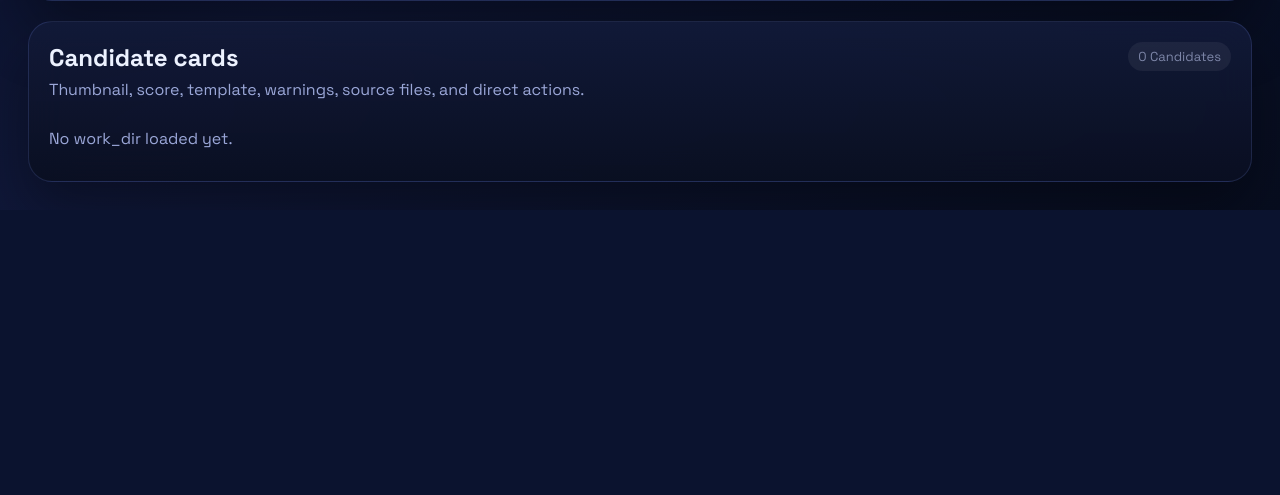
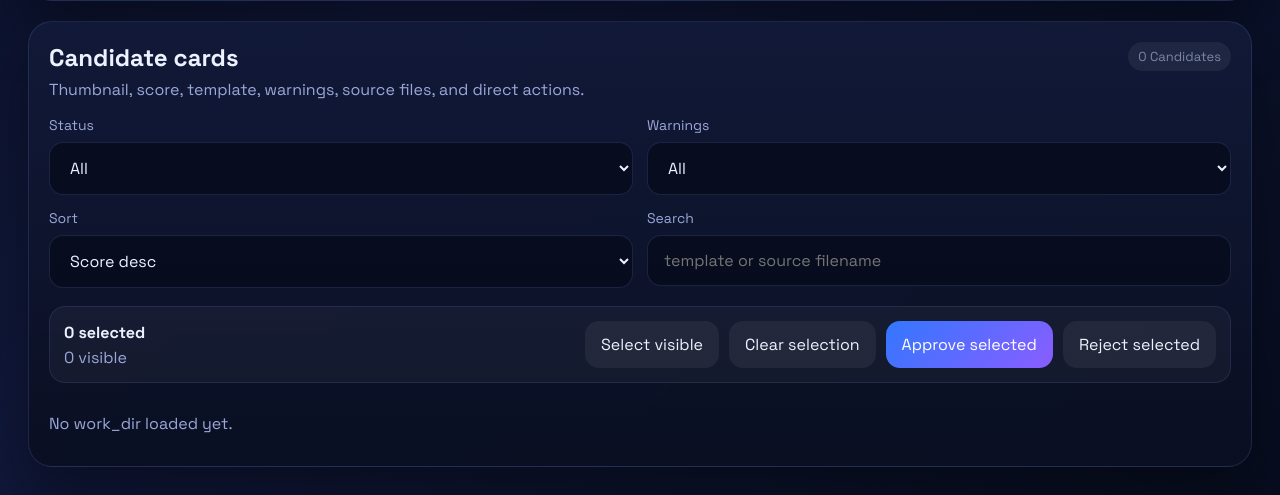
Before and after one commit to oleg3479881328-code/Yt-Dlp-Download-Manager, a FastAPI app: page /video-mix in a window 1280 px wide. Shown: the part 1013-1508 px from the top of the page. Before the commit the page ends 1223 px from the top, so only its background shows below. Run offline with FastAPI, Linux system fonts and the light colour scheme; data that the repository does not hold is empty; some libraries are stand-ins or nearby versions.

Commit message:
Add VIDEO MIX dashboard review controls

```diff
--- a/app/main.py
+++ b/app/main.py
@@ -22,6 +22,7 @@ from .video_mix_dashboard import (
     build_dashboard_payload as build_video_mix_dashboard_payload,
 )
 from .video_mix_dashboard import (
+    bulk_update_candidate_status,
     export_approved_candidates,
     open_dashboard_target,
     resolve_relative_work_path,
@@ -70,6 +71,12 @@ class VideoMixCandidateRequest(BaseModel):
 class VideoMixExportRequest(BaseModel):
     work_dir: str
     ffmpeg: str = "ffmpeg"
+
+
+class VideoMixBulkRequest(BaseModel):
+    work_dir: str
+    candidate_ids: list[str]
+    note: str = ""
 
 
 class VideoMixOpenRequest(BaseModel):
@@ -276,6 +283,18 @@ async def video_mix_dashboard(work_dir: str) -> dict[str, Any]:
     return build_video_mix_dashboard_payload(work_dir)
 
 
+@app.post("/api/video-mix/candidates/bulk/approve")
+async def approve_video_mix_candidates_bulk(payload: VideoMixBulkRequest) -> dict[str, Any]:
+    dashboard = bulk_update_candidate_status(payload.work_dir, payload.candidate_ids, CandidateStatus.APPROVED, payload.note)
+    return {"ok": True, "dashboard": dashboard}
+
+
+@app.post("/api/video-mix/candidates/bulk/reject")
+async def reject_video_mix_candidates_bulk(payload: VideoMixBulkRequest) -> dict[str, Any]:
+    dashboard = bulk_update_candidate_status(payload.work_dir, payload.candidate_ids, CandidateStatus.REJECTED, payload.note)
+    return {"ok": True, "dashboard": dashboard}
+
+
 @app.post("/api/video-mix/candidates/{candidate_id}/approve")
 async def approve_video_mix_candidate(candidate_id: str, payload: VideoMixCandidateRequest) -> dict[str, Any]:
     dashboard = update_video_mix_candidate_status(payload.work_dir, candidate_id, CandidateStatus.APPROVED, payload.note)
--- a/app/static/styles.css
+++ b/app/static/styles.css
@@ -383,6 +383,36 @@ code {
   display: grid;
   gap: 20px;
 }
+.video-mix-toolbar,
+.video-mix-selection-bar {
+  display: grid;
+  gap: 14px;
+  margin-bottom: 18px;
+}
+.video-mix-toolbar {
+  grid-template-columns: repeat(4, minmax(0, 1fr));
+}
+.video-mix-search-field {
+  min-width: 0;
+}
+.video-mix-selection-bar {
+  grid-template-columns: minmax(0, 1fr) auto;
+  align-items: end;
+  padding: 14px;
+  border-radius: 16px;
+  border: 1px solid rgba(145, 164, 255, 0.12);
+  background: rgba(255, 255, 255, 0.04);
+}
+.video-mix-selection-summary {
+  display: grid;
+  gap: 4px;
+}
+.video-mix-selection-actions {
+  display: flex;
+  gap: 10px;
+  flex-wrap: wrap;
+  justify-content: flex-end;
+}
 .video-mix-candidate-grid {
   display: grid;
   grid-template-columns: repeat(auto-fit, minmax(320px, 1fr));
@@ -395,6 +425,26 @@ code {
   padding: 18px;
   display: grid;
   gap: 14px;
+}
+.video-mix-candidate-card.is-selected {
+  border-color: rgba(78, 166, 255, 0.5);
+  box-shadow: 0 0 0 1px rgba(78, 166, 255, 0.2);
+}
+.video-mix-card-toolbar {
+  display: flex;
+  justify-content: space-between;
+  gap: 12px;
+  align-items: center;
+}
+.video-mix-select-toggle {
+  display: inline-flex;
+  align-items: center;
+  gap: 8px;
+  color: var(--text);
+}
+.video-mix-select-toggle input {
+  width: auto;
+  margin: 0;
 }
 .video-mix-card-top {
   display: grid;
@@ -489,6 +539,7 @@ code {
   .details-card { height: auto; position: static; }
   .video-mix-layout { grid-template-columns: 1fr; }
   .video-mix-sidebar { position: static; }
+  .video-mix-toolbar { grid-template-columns: repeat(2, minmax(0, 1fr)); }
 }
 @media (max-width: 920px) {
   .workbench-grid, .lower-grid, .dashboard-grid { grid-template-columns: 1fr; }
@@ -499,6 +550,8 @@ code {
   .video-mix-hero,
   .video-mix-card-top { grid-template-columns: 1fr; display: grid; }
   .video-mix-hero-actions { justify-content: flex-start; }
+  .video-mix-selection-bar { grid-template-columns: 1fr; }
+  .video-mix-selection-actions { justify-content: flex-start; }
 }
 @media (max-width: 820px) {
   .shell { grid-template-columns: 1fr; }
@@ -509,6 +562,7 @@ code {
   .clip-row { display: grid; }
   h1 { font-size: 34px; }
   .video-mix-shell { padding: 18px; }
+  .video-mix-toolbar,
   .video-mix-summary-grid,
   .video-mix-metrics { grid-template-columns: 1fr; }
   .video-mix-thumb { width: 100%; height: 220px; }
--- a/app/static/video-mix-dashboard.js
+++ b/app/static/video-mix-dashboard.js
@@ -1,6 +1,21 @@
 const state = {
   dashboard: null,
   workDir: "",
+  selectedCandidateIds: new Set(),
+  filters: {
+    status: "all",
+    warnings: "all",
+    search: "",
+    sort: "score_desc",
+  },
+};
+
+const STATUS_ORDER = {
+  generated: 0,
+  previewed: 1,
+  approved: 2,
+  rejected: 3,
+  exported: 4,
 };
 
 const qs = (selector) => document.querySelector(selector);
@@ -34,6 +49,10 @@ function fileUrl(relativePath) {
   return `/api/video-mix/file?${params.toString()}`;
 }
 
+function compareStrings(a, b) {
+  return String(a || "").localeCompare(String(b || ""));
+}
+
 async function fetchJson(url, options = {}) {
   const response = await fetch(url, {
     headers: { "Content-Type": "application/json" },
@@ -48,8 +67,72 @@ async function fetchJson(url, options = {}) {
 
 function setLoadState(label, className) {
   const element = qs("#vm-load-state");
+  if (!element) return;
   element.textContent = label;
   element.className = `status-chip ${className}`;
+}
+
+function visibleCandidates() {
+  if (!state.dashboard?.candidates?.length) {
+    return [];
+  }
+
+  const filtered = state.dashboard.candidates.filter((candidate) => {
+    if (state.filters.status !== "all" && candidate.status !== state.filters.status) {
+      return false;
+    }
+    if (state.filters.warnings === "with_warnings" && candidate.warnings.length === 0) {
+      return false;
+    }
+    if (state.filters.warnings === "without_warnings" && candidate.warnings.length > 0) {
+      return false;
+    }
+    if (state.filters.search) {
+      const haystack = [
+        candidate.template_id,
+        ...(candidate.source_filenames || []),
+        candidate.candidate_id,
+      ].join(" ").toLowerCase();
+      if (!haystack.includes(state.filters.search)) {
+        return false;
+      }
+    }
+    return true;
+  });
+
+  const sorted = [...filtered];
+  sorted.sort((left, right) => {
+    switch (state.filters.sort) {
+      case "score_asc":
+        return Number(left.score) - Number(right.score);
+      case "score_desc":
+        return Number(right.score) - Number(left.score);
+      case "duration_asc":
+        return Number(left.duration_ms) - Number(right.duration_ms);
+      case "duration_desc":
+        return Number(right.duration_ms) - Number(left.duration_ms);
+      case "status_asc":
+        return (STATUS_ORDER[left.status] ?? 99) - (STATUS_ORDER[right.status] ?? 99);
+      case "template_asc":
+        return compareStrings(left.template_id, right.template_id);
+      case "source_asc":
+        return compareStrings(left.source_filenames?.[0], right.source_filenames?.[0]);
+      default:
+        return Number(right.score) - Number(left.score);
+    }
+  });
+  return sorted;
+}
+
+function syncSelectionToVisible() {
+  if (!state.dashboard?.candidates?.length) {
+    state.selectedCandidateIds = new Set();
+    return;
+  }
+  const validIds = new Set(state.dashboard.candidates.map((candidate) => candidate.candidate_id));
+  state.selectedCandidateIds = new Set(
+    [...state.selectedCandidateIds].filter((candidateId) => validIds.has(candidateId)),
+  );
 }
 
 function renderProjectMeta() {
@@ -114,18 +197,29 @@ function candidateCommandButtons(candidate) {
   `;
 }
 
+function renderSelectionSummary(visible) {
+  const selectedCount = state.selectedCandidateIds.size;
+  qs("#vm-selected-count").textContent = `${selectedCount} selected`;
+  qs("#vm-visible-count").textContent = `${visible.length} visible`;
+}
+
 function renderCandidates() {
   const target = qs("#vm-candidates");
   if (!state.dashboard) {
     target.innerHTML = `<div class="empty">No work_dir loaded yet.</div>`;
-    return;
-  }
-  if (!state.dashboard.candidates.length) {
-    target.innerHTML = `<div class="empty">No candidates found in this work_dir.</div>`;
+    renderSelectionSummary([]);
     return;
   }
 
-  target.innerHTML = state.dashboard.candidates.map((candidate) => {
+  const candidates = visibleCandidates();
+  renderSelectionSummary(candidates);
+  if (!candidates.length) {
+    target.innerHTML = `<div class="empty">No candidates match the current filters.</div>`;
+    return;
+  }
+
+  target.innerHTML = candidates.map((candidate) => {
+    const isSelected = state.selectedCandidateIds.has(candidate.candidate_id);
     const thumbnail = candidate.thumbnail_path
       ? `<img class="video-mix-thumb" src="${escapeAttr(fileUrl(candidate.thumbnail_path))}" alt="${escapeAttr(candidate.candidate_id)} thumbnail">`
       : `<div class="video-mix-thumb video-mix-thumb-placeholder">No thumbnail</div>`;
@@ -148,7 +242,14 @@ function renderCandidates() {
       : `<div class="muted">No source clips attached.</div>`;
     const noteValue = escapeAttr(candidate.review_notes || "");
     return `
-      <article class="video-mix-candidate-card">
+      <article class="video-mix-candidate-card ${isSelected ? "is-selected" : ""}">
+        <div class="video-mix-card-toolbar">
+          <label class="video-mix-select-toggle">
+            <input type="checkbox" data-select-candidate="${escapeAttr(candidate.candidate_id)}" ${isSelected ? "checked" : ""}>
+            <span>Select</span>
+          </label>
+          <span class="status-chip status-${escapeAttr(candidate.status)}">${escapeHtml(candidate.status)}</span>
+        </div>
         <div class="video-mix-card-top">
           ${thumbnail}
           <div class="video-mix-card-head">
@@ -157,7 +258,6 @@ function renderCandidates() {
                 <h3>${escapeHtml(candidate.candidate_id)}</h3>
                 <p class="muted">${escapeHtml(candidate.template_id)}</p>
               </div>
-              <span class="status-chip status-${escapeAttr(candidate.status)}">${escapeHtml(candidate.status)}</span>
             </div>
             <div class="video-mix-metrics">
               <div><span>Score</span><strong>${escapeHtml(candidate.score)}</strong></div>
@@ -191,6 +291,9 @@ function renderCandidates() {
     `;
   }).join("");
 
+  document.querySelectorAll("[data-select-candidate]").forEach((checkbox) => {
+    checkbox.onchange = () => toggleSelection(checkbox.dataset.selectCandidate, checkbox.checked);
+  });
   document.querySelectorAll("[data-approve]").forEach((button) => {
     button.onclick = () => submitCandidateStatus(button.dataset.approve, "approve");
   });
@@ -217,12 +320,19 @@ function renderExportsPanel(paths = []) {
 }
 
 function renderAll() {
+  syncSelectionToVisible();
   renderProjectMeta();
   renderPipeline();
   renderCandidates();
   if (!state.dashboard) {
     renderExportsPanel([]);
   }
+}
+
+function applyDashboardPayload(payload) {
+  state.dashboard = payload;
+  syncSelectionToVisible();
+  renderAll();
 }
 
 async function loadDashboard(workDirOverride = "") {
@@ -236,14 +346,14 @@ async function loadDashboard(workDirOverride = "") {
   setLoadState("Loading...", "status-downloading");
   try {
     const payload = await fetchJson(`/api/video-mix/dashboard?${new URLSearchParams({ work_dir: workDir }).toString()}`);
-    state.dashboard = payload;
+    applyDashboardPayload(payload);
     input.value = workDir;
-    renderAll();
     renderExportsPanel([]);
     setLoadState("Loaded", "status-completed");
     history.replaceState({}, "", `${window.location.pathname}?${new URLSearchParams({ work_dir: workDir }).toString()}`);
   } catch (error) {
     state.dashboard = null;
+    state.selectedCandidateIds = new Set();
     renderAll();
     renderExportsPanel([]);
     setLoadState(error.message, "status-failed");
@@ -252,6 +362,31 @@ async function loadDashboard(workDirOverride = "") {
 
 function noteForCandidate(candidateId) {
   return qs(`[data-note-for="${CSS.escape(candidateId)}"]`)?.value?.trim() || "";
+}
+
+function noteForBulkSelection() {
+  const firstSelected = [...state.selectedCandidateIds][0];
+  return firstSelected ? noteForCandidate(firstSelected) : "";
+}
+
+function toggleSelection(candidateId, selected) {
+  if (!candidateId) return;
+  if (selected) {
+    state.selectedCandidateIds.add(candidateId);
+  } else {
+    state.selectedCandidateIds.delete(candidateId);
+  }
+  renderAll();
+}
+
+function selectVisibleCandidates() {
+  visibleCandidates().forEach((candidate) => state.selectedCandidateIds.add(candidate.candidate_id));
+  renderAll();
+}
+
+function clearSelection() {
+  state.selectedCandidateIds = new Set();
+  renderAll();
 }
 
 async function submitCandidateStatus(candidateId, action) {
@@ -265,8 +400,7 @@ async function submitCandidateStatus(candidateId, action) {
         note: noteForCandidate(candidateId),
       }),
     });
-    state.dashboard = payload.dashboard;
-    renderAll();
+    applyDashboardPayload(payload.dashboard);
     renderExportsPanel([]);
     setLoadState(`${action}d`, "status-completed");
   } catch (error) {
@@ -274,16 +408,48 @@ async function submitCandidateStatus(candidateId, action) {
   }
 }
 
+async function submitBulkCandidateAction(action) {
+  if (!state.workDir || state.selectedCandidateIds.size === 0) {
+    setLoadState("Select at least one candidate first", "status-failed");
+    return;
+  }
+  if (action === "reject" && !window.confirm(`Reject ${state.selectedCandidateIds.size} selected candidate(s)?`)) {
+    return;
+  }
+  if (action === "approve" && !window.confirm(`Approve ${state.selectedCandidateIds.size} selected candidate(s)?`)) {
+    return;
+  }
+  setLoadState(`Bulk ${action}...`, "status-downloading");
+  try {
+    const payload = await fetchJson(`/api/video-mix/candidates/bulk/${action}`, {
+      method: "POST",
+      body: JSON.stringify({
+        work_dir: state.workDir,
+        candidate_ids: [...state.selectedCandidateIds],
+        note: noteForBulkSelection(),
+      }),
+    });
+    applyDashboardPayload(payload.dashboard);
+    renderExportsPanel([]);
+    clearSelection();
+    setLoadState(`Bulk ${action} complete`, "status-completed");
+  } catch (error) {
+    setLoadState(error.message, "status-failed");
+  }
+}
+
 async function exportApprovedCandidates() {
   if (!state.workDir) return;
+  if (!window.confirm("Export all currently approved candidates?")) {
+    return;
+  }
   setLoadState("Exporting...", "status-downloading");
   try {
     const payload = await fetchJson("/api/video-mix/export", {
       method: "POST",
       body: JSON.stringify({ work_dir: state.workDir, ffmpeg: "ffmpeg" }),
     });
-    state.dashboard = payload.dashboard;
-    renderAll();
+    applyDashboardPayload(payload.dashboard);
     renderExportsPanel(payload.exported_paths || []);
     setLoadState("Export complete", "status-completed");
   } catch (error) {
@@ -309,6 +475,25 @@ function copyCurrentUrl() {
   setLoadState("URL copied", "status-completed");
 }
 
+function bindFilterControls() {
+  qs("#vm-filter-status").onchange = (event) => {
+    state.filters.status = event.target.value;
+    renderAll();
+  };
+  qs("#vm-filter-warnings").onchange = (event) => {
+    state.filters.warnings = event.target.value;
+    renderAll();
+  };
+  qs("#vm-sort").onchange = (event) => {
+    state.filters.sort = event.target.value;
+    renderAll();
+  };
+  qs("#vm-search").oninput = (event) => {
+    state.filters.search = String(event.target.value || "").trim().toLowerCase();
+    renderAll();
+  };
+}
+
 function bindActions() {
   qs("#vm-load-btn").onclick = () => loadDashboard();
   qs("#vm-refresh-btn").onclick = () => loadDashboard(state.workDir);
@@ -317,12 +502,17 @@ function bindActions() {
   qs("#vm-open-exports").onclick = () => openTarget("exports");
   qs("#vm-open-workdir").onclick = () => openTarget("work_dir");
   qs("#vm-copy-url-btn").onclick = () => copyCurrentUrl();
+  qs("#vm-select-visible").onclick = () => selectVisibleCandidates();
+  qs("#vm-clear-selection").onclick = () => clearSelection();
+  qs("#vm-approve-selected").onclick = () => submitBulkCandidateAction("approve");
+  qs("#vm-reject-selected").onclick = () => submitBulkCandidateAction("reject");
   qs("#vm-workdir-input").addEventListener("keydown", (event) => {
     if (event.key === "Enter") {
       event.preventDefault();
       loadDashboard();
     }
   });
+  bindFilterControls();
 }
 
 function initFromQuery() {
--- a/app/templates/video_mix_dashboard.html
+++ b/app/templates/video_mix_dashboard.html
@@ -74,6 +74,54 @@
             </div>
             <span id="vm-candidate-count" class="status-chip status-idle">0 candidates</span>
           </div>
+          <div class="video-mix-toolbar">
+            <label class="field">
+              <span>Status</span>
+              <select id="vm-filter-status">
+                <option value="all">All</option>
+                <option value="generated">Generated</option>
+                <option value="approved">Approved</option>
+                <option value="rejected">Rejected</option>
+                <option value="exported">Exported</option>
+              </select>
+            </label>
+            <label class="field">
+              <span>Warnings</span>
+              <select id="vm-filter-warnings">
+                <option value="all">All</option>
+                <option value="with_warnings">With warnings</option>
+                <option value="without_warnings">Without warnings</option>
+              </select>
+            </label>
+            <label class="field">
+              <span>Sort</span>
+              <select id="vm-sort">
+                <option value="score_desc">Score desc</option>
+                <option value="score_asc">Score asc</option>
+                <option value="duration_desc">Duration desc</option>
+                <option value="duration_asc">Duration asc</option>
+                <option value="status_asc">Status</option>
+                <option value="template_asc">Template</option>
+                <option value="source_asc">Source filename</option>
+              </select>
+            </label>
+            <label class="field video-mix-search-field">
+              <span>Search</span>
+              <input id="vm-search" type="text" placeholder="template or source filename">
+            </label>
+          </div>
+          <div class="video-mix-selection-bar">
+            <div class="video-mix-selection-summary">
+              <strong id="vm-selected-count">0 selected</strong>
+              <span class="muted" id="vm-visible-count">0 visible</span>
+            </div>
+            <div class="video-mix-selection-actions">
+              <button id="vm-select-visible" class="ghost-btn" type="button">Select visible</button>
+              <button id="vm-clear-selection" class="ghost-btn" type="button">Clear selection</button>
+              <button id="vm-approve-selected" class="accent-btn" type="button">Approve selected</button>
+              <button id="vm-reject-selected" class="ghost-btn" type="button">Reject selected</button>
+            </div>
+          </div>
           <div id="vm-candidates" class="video-mix-candidate-grid">
             <div class="empty">No work_dir loaded yet.</div>
           </div>
```
Also changed, not shown: PROJECT_ENTRYPOINT.md (+6 -4 lines), PROJECT_RULES.md (+2 -1 lines), PROJECT_STATE.md (+34 -2 lines), app/video_mix_dashboard.py (+26 -0 lines), tests/test_video_mix_dashboard_api.py (+62 -0 lines), workflow-runs/0003-video-mix-reel-mixer/23_DASHBOARD_REVIEW_CONTROLS_EXECUTION_REPORT.md (added, +114 -0 lines), 2 other files.
